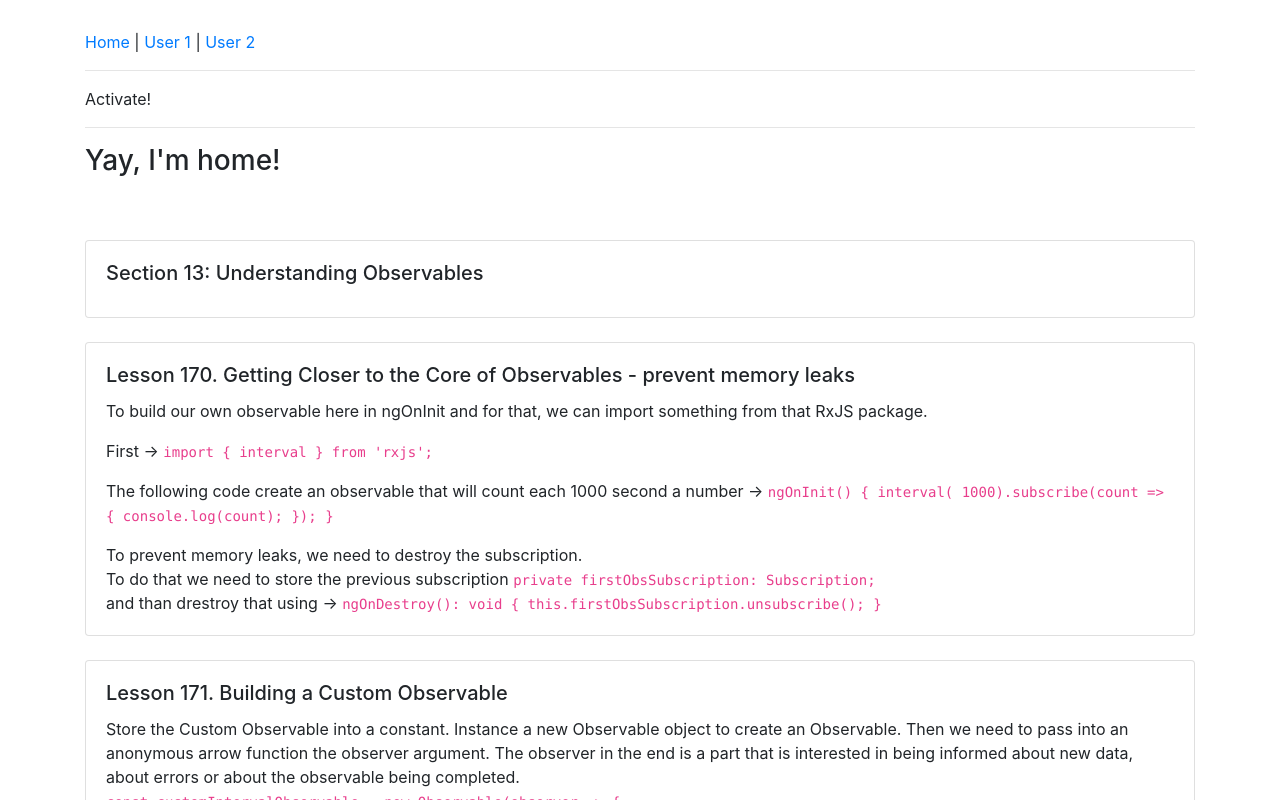
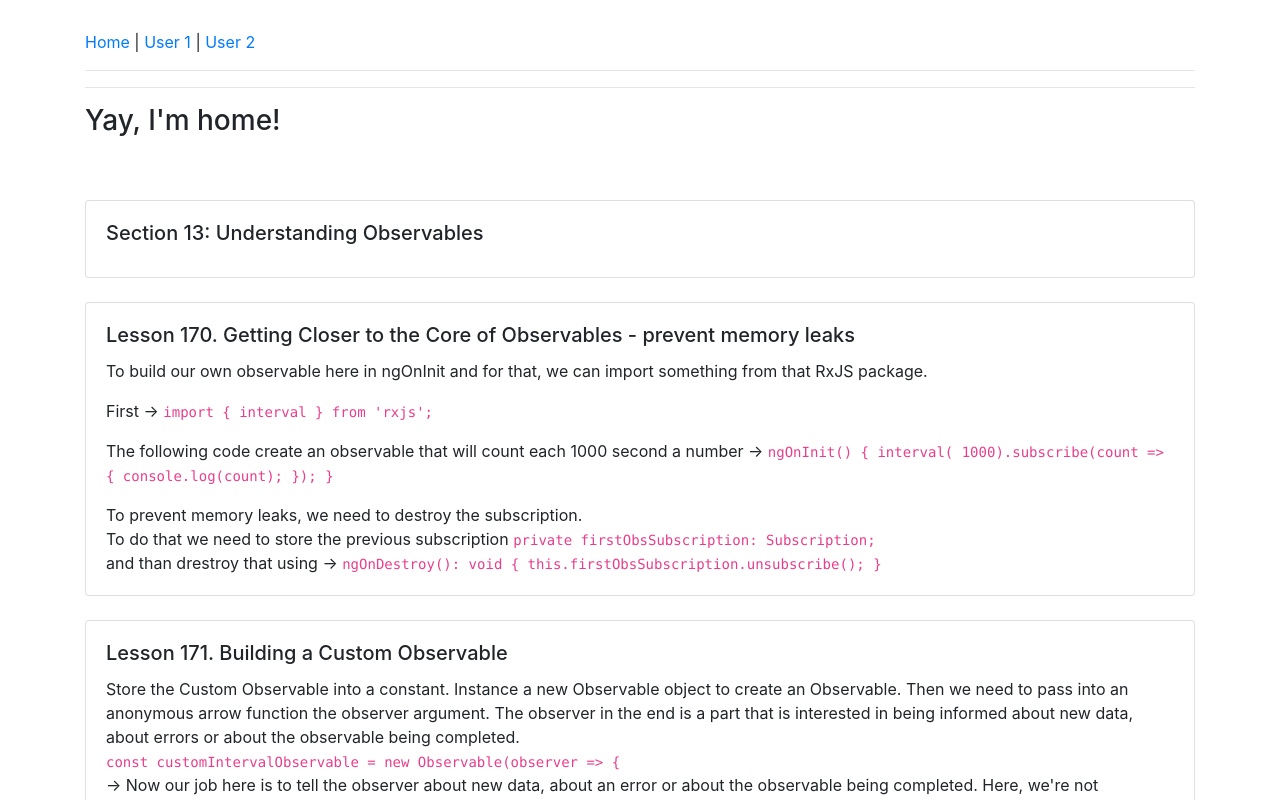
Before and after one commit to Sandro81/angularCourse-Observables, an Angular app: page / in a window 1280 px wide. Shown: the top 800 px of the page. Built offline with nearby package versions, Linux system fonts and the light colour scheme.

Commit message:
Observable

```diff
--- a/src/app/app.component.html
+++ b/src/app/app.component.html
@@ -12,7 +12,7 @@
     </div>
   </div>
   <hr />
-  <p>Activate!</p>
+  <p *ngIf="userActivated" >Activate!</p>
   <hr>
 
   <div class="row">
--- a/src/app/app.component.ts
+++ b/src/app/app.component.ts
@@ -12,5 +12,9 @@ export class AppComponent implements OnInit {
 
   constructor(private userService: UserService) {}
 
-  ngOnInit() {}
+  ngOnInit() {
+    this.userService.activatedEmitter.subscribe( didActivate => {
+      this.userActivated = didActivate;
+      });
+  }
 }
```
